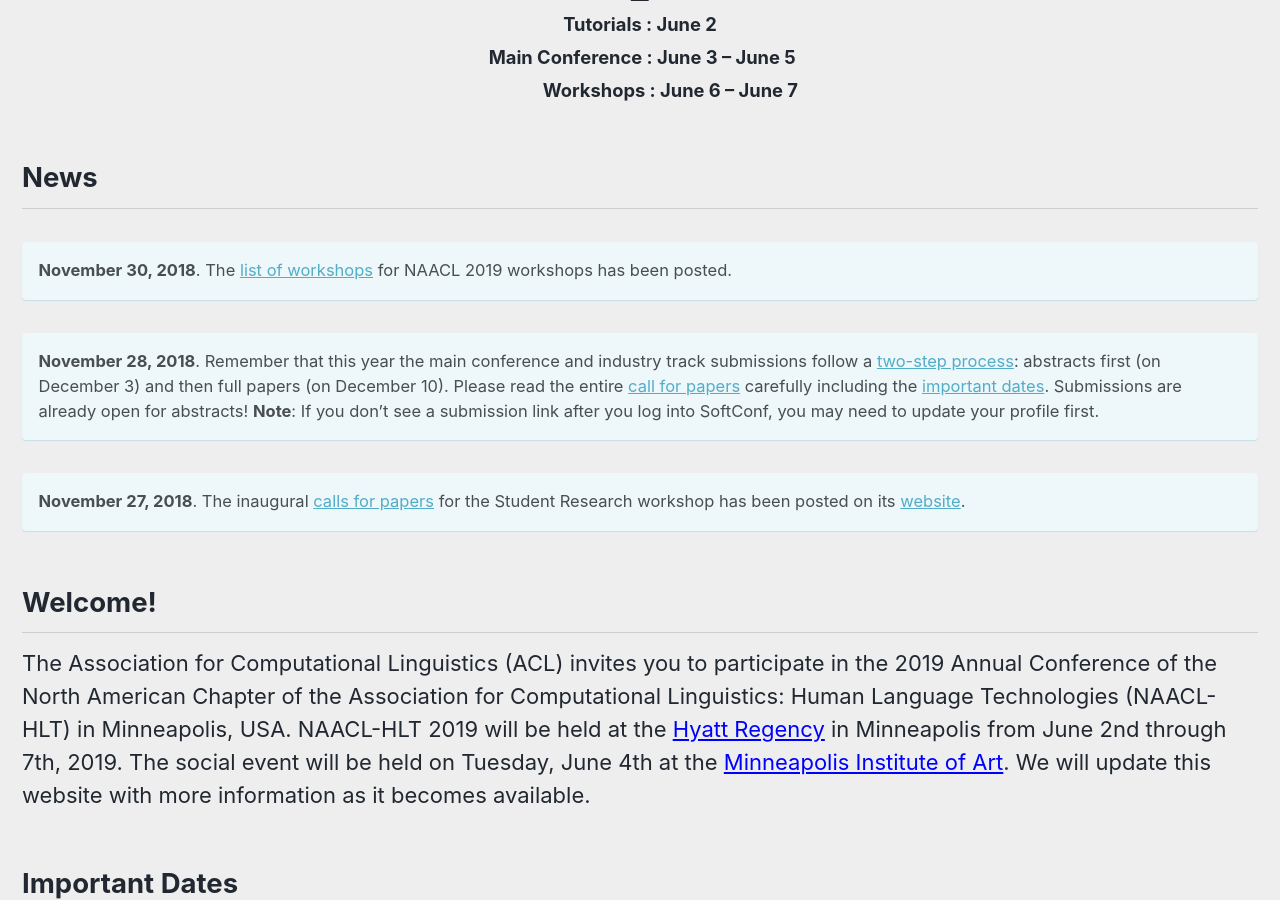
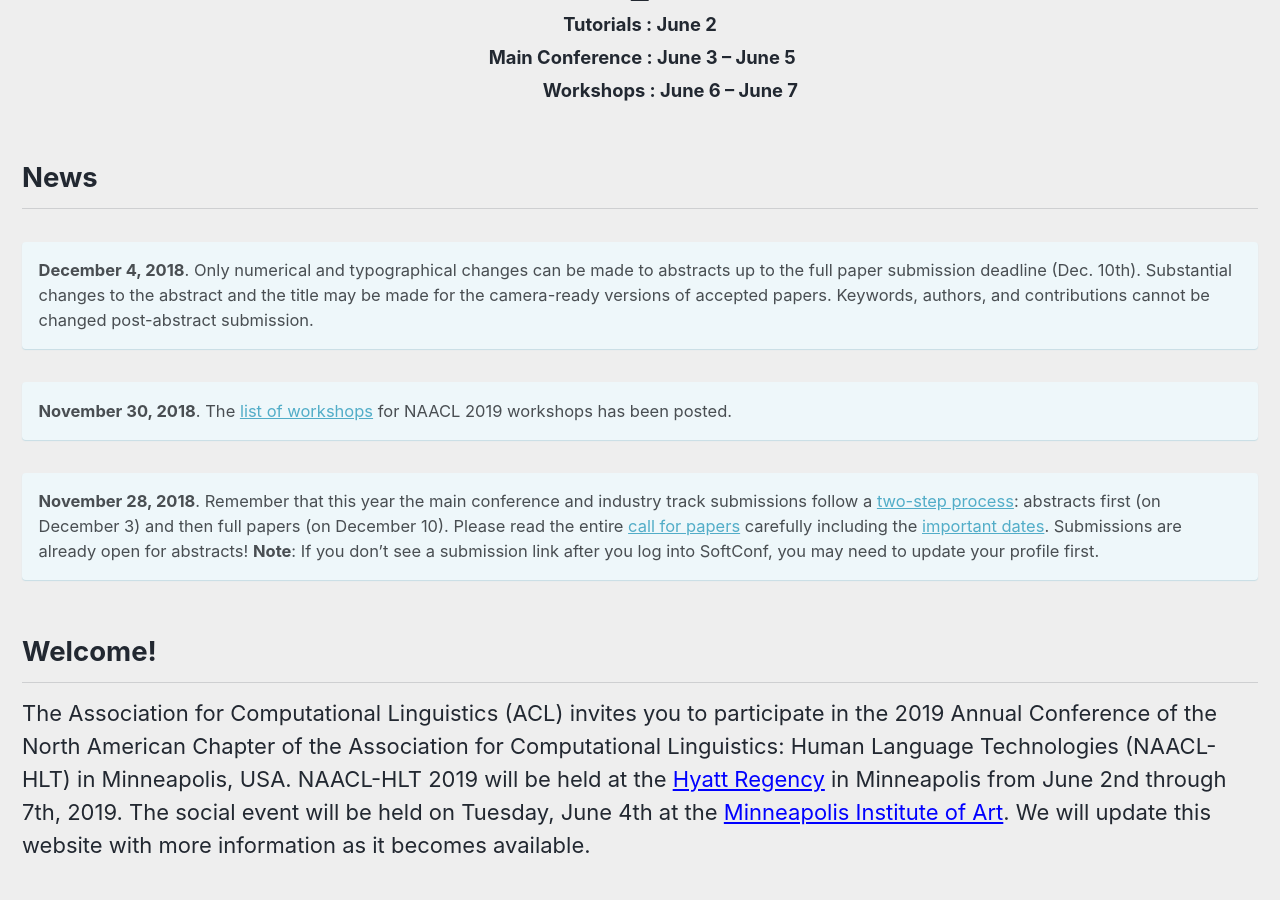
Before and after one commit to naacl-org/naacl-2021-website, a Jekyll site: the page built from _pages/home.md, in a window 1280 px wide and 900 px high, scrolled down 537 px. Built offline with Jekyll 4.4.1, drawn with Linux system fonts in a browser that asks for light colours; nearby versions of some CDN libraries.

Commit message:
add note about abstracts

```diff
--- a/_pages/home.md
+++ b/_pages/home.md
@@ -16,15 +16,14 @@
 
 <h2>News</h2>
 
+**December 4, 2018**. Only numerical and typographical changes can be made to abstracts up to the full paper submission deadline (Dec. 10th). Substantial changes to the abstract and the title may be made for the camera-ready versions of accepted papers. Keywords, authors, and contributions cannot be changed post-abstract submission.
+{: .notice--info}
+
 **November 30, 2018**. The [list of workshops](/program/workshops) for NAACL 2019 workshops has been posted.
 {: .notice--info}
 
 **November 28, 2018**. Remember that this year the main conference and industry track submissions follow a [two-step process](calls/papers/#submission-types-and-requirements): abstracts first (on December 3) and then full papers (on December 10). Please read the entire [call for papers](/calls/papers) carefully including the [important dates](/calls/papers/#important-dates). Submissions are already open for abstracts!
 **Note**: If you don't see a submission link after you log into SoftConf, you may need to update your profile first.
-{: .notice--info}
-
-**November 27, 2018**.
-The inaugural [calls for papers](https://naacl2019-srw.github.io/cfp) for the Student Research workshop has been posted on its [website](https://naacl2019-srw.github.io).
 {: .notice--info}
 
 <h2>Welcome!</h2>
```
